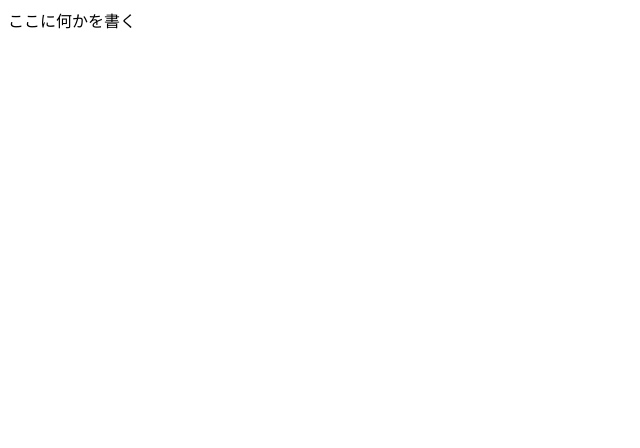
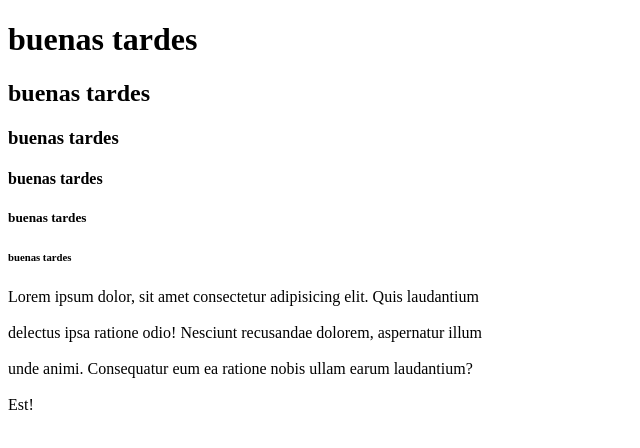
Before and after one commit to lina-salazarr/html-lina-salazar, a website: page index.html in a window 1280 px wide. Shown: the whole page, without its empty margins (0-640 px from the left). Drawn offline with Linux system fonts and the light colour scheme.

Commit message:
P, Br, Hr

```diff
--- a/index.html
+++ b/index.html
@@ -2,12 +2,35 @@
 <html lang="en">
   <head>
     <meta charset="UTF-8" />
-    <meta name="viewport" content="width=device-width, initial-scale=1.0" />
-    <meta http-equiv="X-UA-Compatible" content="ie=edge" />
-    <link rel="stylesheet" href="style.css" type="text/css" />
-    <title>TerraceTechフロントエンドエンジニア養成所</title>
+    <title>
+      buenas tardes
+    </title>
   </head>
+
   <body>
-    <div>ここに何かを書く</div>
+    <h1>buenas tardes</h1>
+
+    <h2>buenas tardes</h2>
+
+    <h3>buenas tardes</h3>
+
+    <h4>buenas tardes</h4>
+
+    <h5>buenas tardes</h5>
+
+    <h6>buenas tardes</h6>
+
+    <p>
+      Lorem ipsum dolor, sit amet consectetur adipisicing elit. Quis laudantium
+      <br />
+      <br />
+      delectus ipsa ratione odio! Nesciunt recusandae dolorem, aspernatur illum
+      <br />
+      <br />
+      unde animi. Consequatur eum ea ratione nobis ullam earum laudantium?
+      <br />
+      <br />
+      Est!
+    </p>
   </body>
 </html>
```
